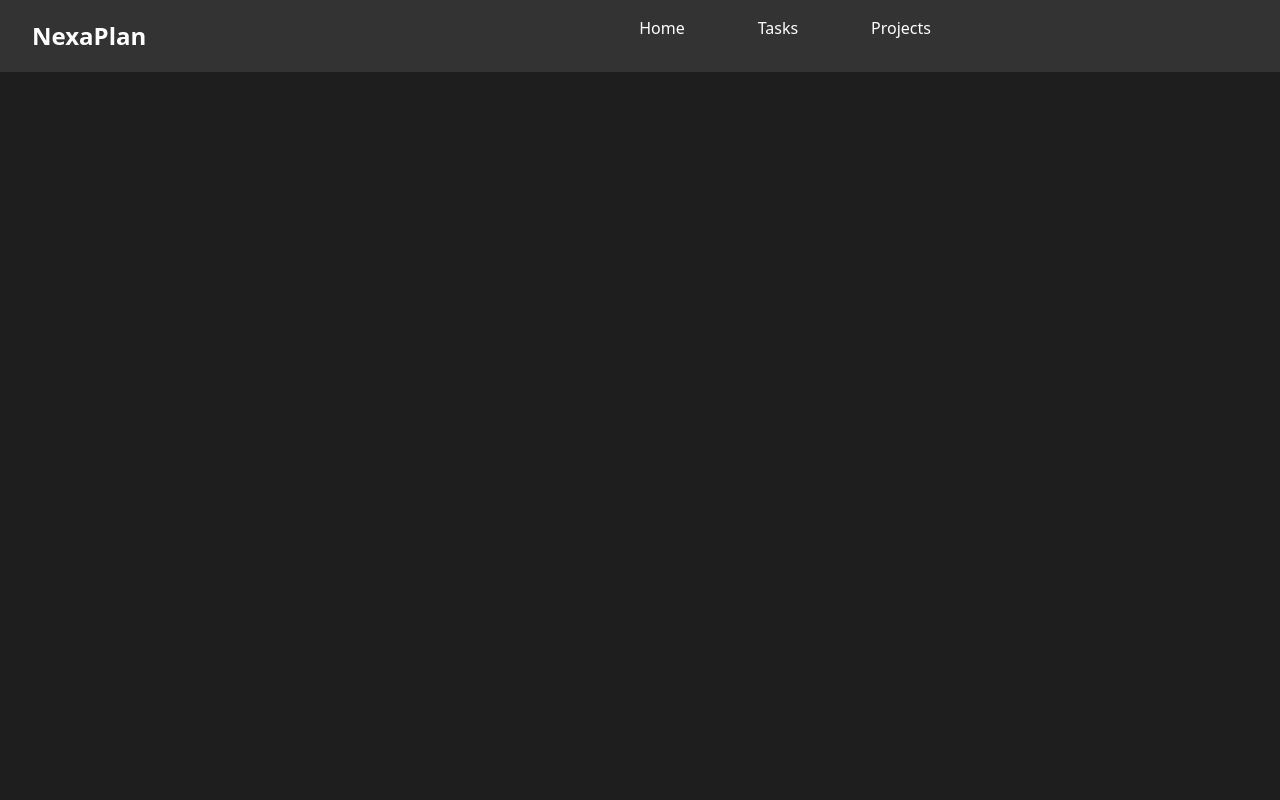
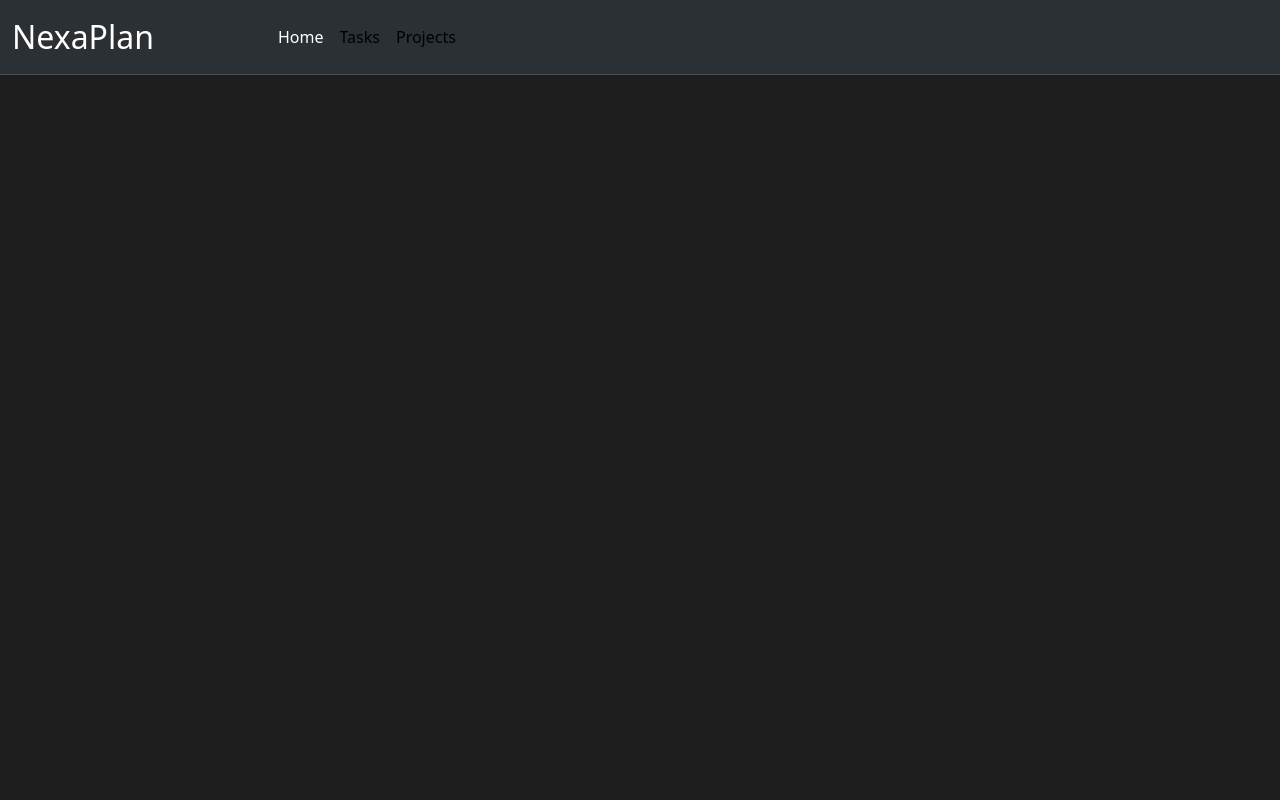
Before and after one commit to Stan-breaks/Nexaplan-Front-end, a React (Vite) app: page /taskList in a window 1280 px wide. Shown: the top 800 px of the page. Built offline with nearby package versions, Linux system fonts and the light colour scheme.

Commit message:
navbar with bootstrap

```diff
--- a/src/components/Navbar/Navbar.css
+++ b/src/components/Navbar/Navbar.css
@@ -1,34 +1,23 @@
-header{
-    background-color: #333;
-    color: #fff;
-    padding: 16px 32px;
-    display: flex;
-    justify-content: space-between;
-    align-items: center;
-    position: fixed;
-    width: 100%;
-    z-index: 1000;
+
+.navbar-nav {
+  display: flex;
+  justify-content: space-around;
+  align-items: center;
+  height: 100%;
 }
 
-.myLogo{
-    margin-right:30px;
-    font-size: 24px;
-    font-weight: bold;
+.nav-link {
+  margin-right: 4
+  0px;
+  color: #000;
+  text-decoration: none;
+  transition: all 0.3s ease;
 }
-.navigation ul{
-    list-style: none;
-    padding: 0;
-    display: flex;
+
+.nav-link:hover {
+  color: #3498db;
 }
-.navigation ul li{
-    margin-right:50%;
+.navbar-brand{
+    font-size: xx-large;
+    padding-right: 100px;
 }
-.navigation ul li a{
-    text-decoration: none;
-    color: #fff;
-    font-weight: 500;
-    transition: all 0.3s ease;
-}
-.navigation ul li a:hover{
-    color:#3498db
-}
--- a/src/components/Navbar/Navbar.jsx
+++ b/src/components/Navbar/Navbar.jsx
@@ -2,26 +2,40 @@ import "./Navbar.css"
 
 function Navbar() {
   return (
-    <header>
-      <div className="myLogo">NexaPlan</div>
-      <nav className="navigation">
-        <ul>
-          <li>
-            <a href="/home">Home</a>
-          </li>
-          <li>
-            <a href="/tasks">Tasks</a>
-          </li>
-          <li>
-            <a href="/projects">Projects</a>
-          </li>
-          {/* Add more navigation links as needed */}
-        </ul>
-      </nav>
-      <div className="user-options">
-        {/* User account options (e.g., profile, logout) */}
+    <nav
+      class="navbar bg-dark border-bottom border-body navbar-expand-lg bg-body-tertiary"
+      data-bs-theme="dark"
+    >
+      <div class="container-fluid">
+        <a class="navbar-brand" href="/">
+          NexaPlan
+        </a>
+        <button
+          class="navbar-toggler"
+          type="button"
+          data-bs-toggle="collapse"
+          data-bs-target="#navbarNavAltMarkup"
+          aria-controls="navbarNavAltMarkup"
+          aria-expanded="false"
+          aria-label="Toggle navigation"
+        >
+          <span class="navbar-toggler-icon"></span>
+        </button>
+        <div class="collapse navbar-collapse" id="navbarNavAltMarkup">
+          <div class="navbar-nav">
+            <a class="nav-link active" aria-current="page" href="/">
+              Home
+            </a>
+            <a class="nav-link" href="/tasks">
+              Tasks
+            </a>
+            <a class="nav-link" href="/projects">
+              Projects
+            </a>
+          </div>
+        </div>
       </div>
-    </header>
+    </nav>
   );
 }
 export default Navbar
```
